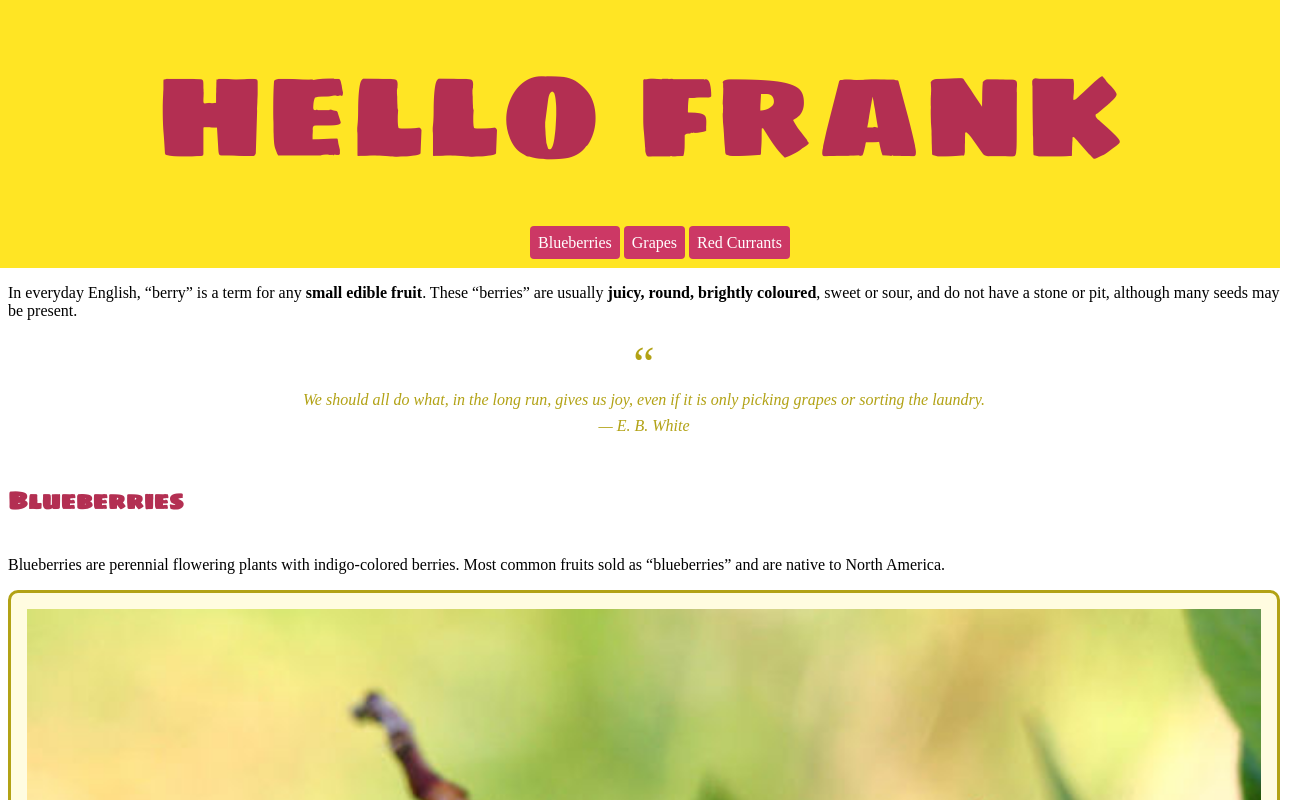
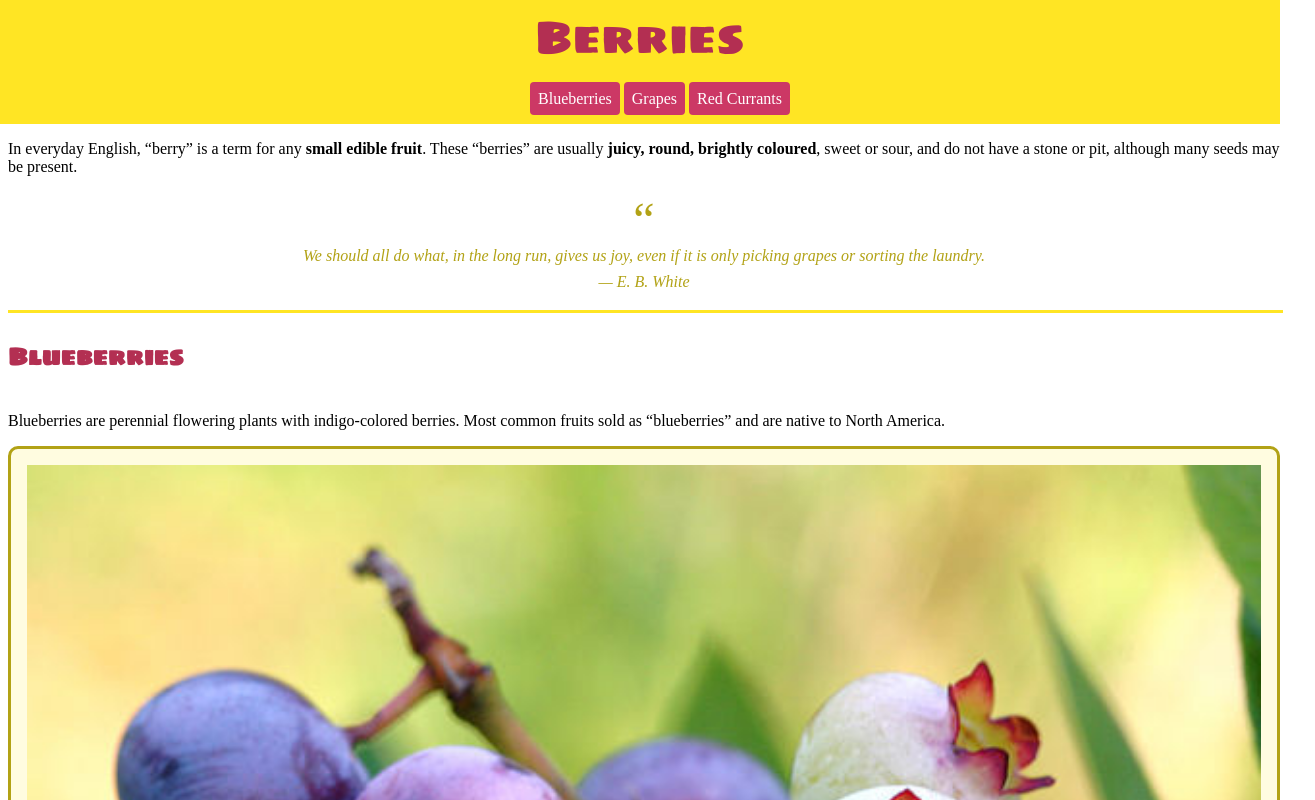
Before and after one commit to CharlieKeil/project-1, a plain HTML site: page index.html in a window 1280 px wide. Shown: the top 800 px of the page, 1315 px wide, since content can reach past the window. Drawn offline with Linux system fonts and the light colour scheme.

Commit message:
Fixed minor errors and added lines.

```diff
--- a/css/css.css
+++ b/css/css.css
@@ -13,7 +13,7 @@ main {
 h1 {
   font-family: 'Sigmar One', cursive;
   font-weight: 400;
-  font-size: 100pt;
+  font-size: 34pt;
   color: #B32F52;
   background-color: #FFE524;
   text-align: center;
@@ -80,6 +80,9 @@ div {
 span {
   background-color: #FFE524;
   display: inline-block;
+  padding: 0.1em;
+  margin: 0 2em 0 0;
+  width: 100%
 }
 
 blockquote {
--- a/index.html
+++ b/index.html
@@ -9,7 +9,7 @@
 <body>
 
   <header>
-    <h1>hello frank</h1>
+    <h1>Berries</h1>
   <nav>
     <ul>
       <li><a href="#">Blueberries</a></li>
@@ -53,6 +53,8 @@
     <dd><data value="0.74">0.74 g</data></dd>
   </dl>
 
+  <span></span>
+
   <h2>Grapes</h2>
 
   <p>Grapes can be eaten raw or they can be used for making wine, jam, juice, jelly, grape seed extract, raisins, vinegar, and grape seed oil.</p>
@@ -76,6 +78,8 @@
     <dt><b>Protein</b></dt>
     <dd><data value="0.72">0.72 g</data></dd>
   </dl>
+
+  <span></span>
 
   <h2>Red currant</h2>
 
```
